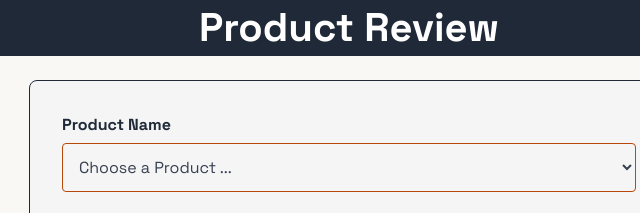
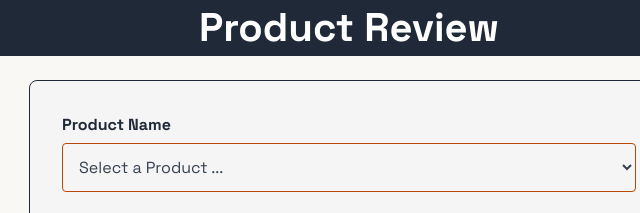
Before and after one commit to d-henry/wdd131, a plain HTML site: page form.html in a window 1280 px wide. Shown: the top 213 px of the page, 291-931 px from the left. Drawn offline with Linux system fonts and the light colour scheme.

Commit message:
the auditor is picky

```diff
--- a/form.html
+++ b/form.html
@@ -28,7 +28,7 @@
             <div class="field">
                 <label for="product">Product Name</label>
                 <select name="product" id="product" required>
-                    <option value="" disabled selected>Choose a Product ...</option>
+                    <option value="" disabled selected>Select a Product ...</option>
                 </select>
             </div>
 
```
